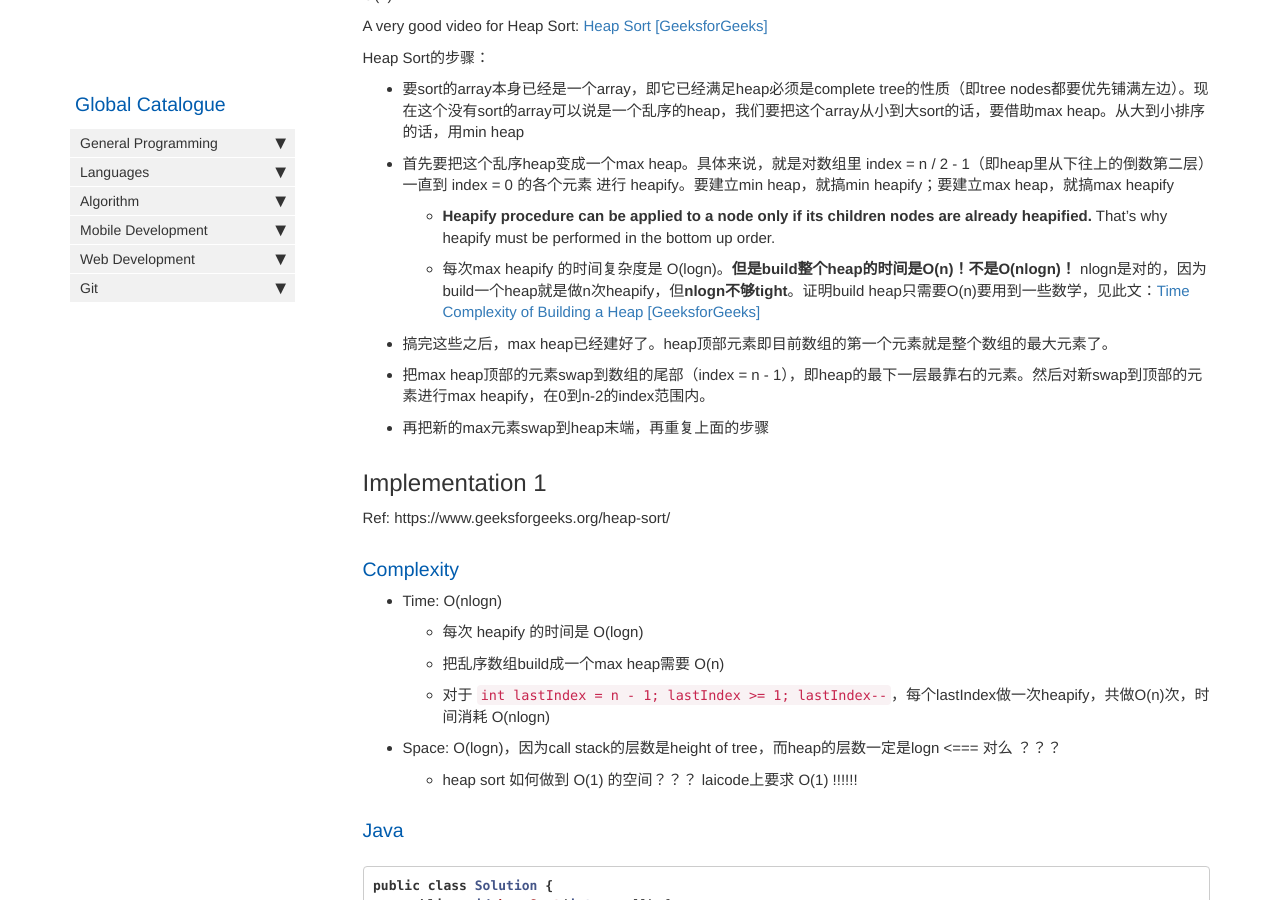
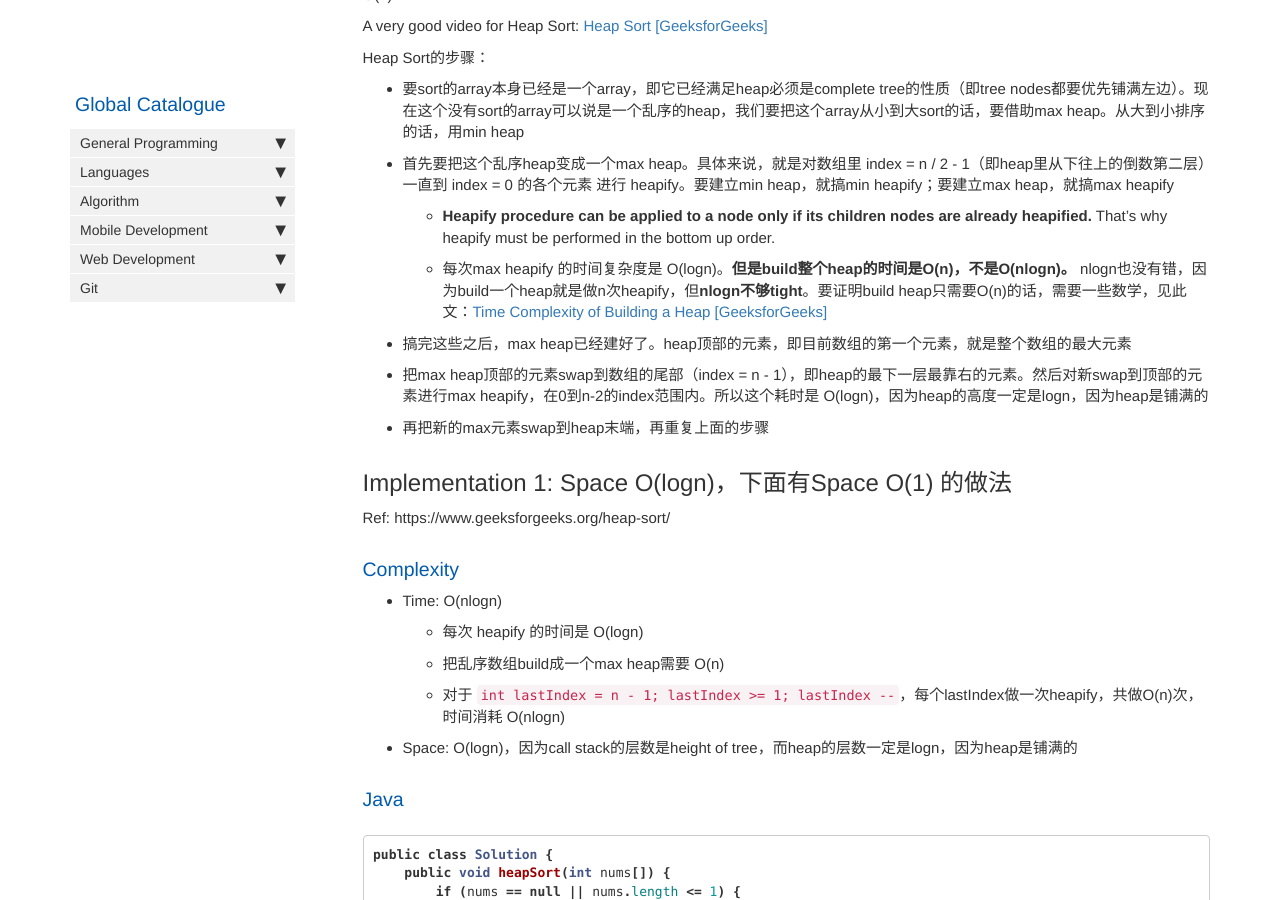
Before and after one commit to HungryOrc/hungryorc.github.io, a Jekyll site: the page built from pages/algorithm/algorithm_heap_sort_and_heapify.md, in a window 1280 px wide and 900 px high, scrolled down 281 px. Built offline with Jekyll 4.4.1, drawn with Linux system fonts in a browser that asks for light colours; nearby versions of some CDN libraries; comment, search, counter and statistics services are not loaded; some of the changed text lies outside the part shown.

Commit message:
Update algorithm_heap_sort_and_heapify.md

````diff
--- a/pages/algorithm/algorithm_heap_sort_and_heapify.md
+++ b/pages/algorithm/algorithm_heap_sort_and_heapify.md
@@ -18,21 +18,20 @@
 * 要sort的array本身已经是一个array，即它已经满足heap必须是complete tree的性质（即tree nodes都要优先铺满左边）。现在这个没有sort的array可以说是一个乱序的heap，我们要把这个array从小到大sort的话，要借助max heap。从大到小排序的话，用min heap
 * 首先要把这个乱序heap变成一个max heap。具体来说，就是对数组里 index = n / 2 - 1（即heap里从下往上的倒数第二层）一直到 index = 0 的各个元素 进行 heapify。要建立min heap，就搞min heapify；要建立max heap，就搞max heapify
   * **Heapify procedure can be applied to a node only if its children nodes are already heapified.** That's why heapify must be performed in the bottom up order.
-  * 每次max heapify 的时间复杂度是 O(logn)。**但是build整个heap的时间是O(n)！不是O(nlogn)！** nlogn是对的，因为build一个heap就是做n次heapify，但**nlogn不够tight**。证明build heap只需要O(n)要用到一些数学，见此文：[Time Complexity of Building a Heap [GeeksforGeeks]](https://www.geeksforgeeks.org/time-complexity-of-building-a-heap/)
-* 搞完这些之后，max heap已经建好了。heap顶部元素即目前数组的第一个元素就是整个数组的最大元素了。
-* 把max heap顶部的元素swap到数组的尾部（index = n - 1），即heap的最下一层最靠右的元素。然后对新swap到顶部的元素进行max heapify，在0到n-2的index范围内。
+  * 每次max heapify 的时间复杂度是 O(logn)。**但是build整个heap的时间是O(n)，不是O(nlogn)。** nlogn也没有错，因为build一个heap就是做n次heapify，但**nlogn不够tight**。要证明build heap只需要O(n)的话，需要一些数学，见此文：[Time Complexity of Building a Heap [GeeksforGeeks]](https://www.geeksforgeeks.org/time-complexity-of-building-a-heap/)
+* 搞完这些之后，max heap已经建好了。heap顶部的元素，即目前数组的第一个元素，就是整个数组的最大元素
+* 把max heap顶部的元素swap到数组的尾部（index = n - 1），即heap的最下一层最靠右的元素。然后对新swap到顶部的元素进行max heapify，在0到n-2的index范围内。所以这个耗时是 O(logn)，因为heap的高度一定是logn，因为heap是铺满的
 * 再把新的max元素swap到heap末端，再重复上面的步骤
 
-## Implementation 1
+## Implementation 1: Space O(logn)，下面有Space O(1) 的做法
 Ref: https://www.geeksforgeeks.org/heap-sort/
 
 ### Complexity
 * Time: O(nlogn)
   * 每次 heapify 的时间是 O(logn)
   * 把乱序数组build成一个max heap需要 O(n)
-  * 对于 `int lastIndex = n - 1; lastIndex >= 1; lastIndex--`，每个lastIndex做一次heapify，共做O(n)次，时间消耗 O(nlogn)
-* Space: O(logn)，因为call stack的层数是height of tree，而heap的层数一定是logn <=== 对么 ？？？
-  * heap sort 如何做到 O(1) 的空间？？？ laicode上要求 O(1) !!!!!!
+  * 对于 `int lastIndex = n - 1; lastIndex >= 1; lastIndex --`，每个lastIndex做一次heapify，共做O(n)次，时间消耗 O(nlogn)
+* Space: O(logn)，因为call stack的层数是height of tree，而heap的层数一定是logn，因为heap是铺满的
 
 ### Java
 ```java
@@ -99,6 +98,17 @@
 }
 ```
 
+## Implementation 2: Space O(1)
+
+### Complexity
+* Time: O(nlogn)，同上理
+* Space: O(1)
+
+### Java
+```java
+
+```
+
 ## Reference
 * [Heap Sort [LaiCode]](https://app.laicode.io/app/problem/328)
 * [Heap Sort Tutorial [GeeksforGeeks]](https://www.geeksforgeeks.org/heap-sort/)
````
